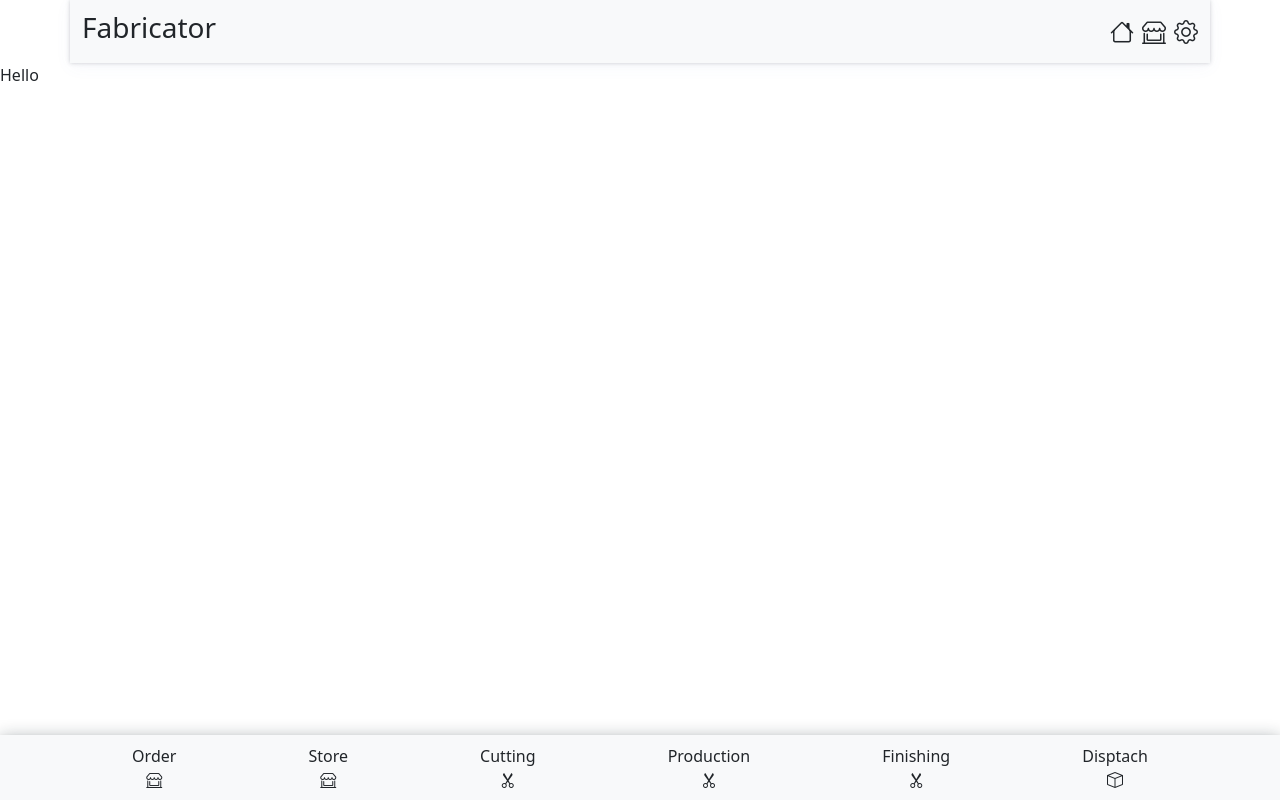
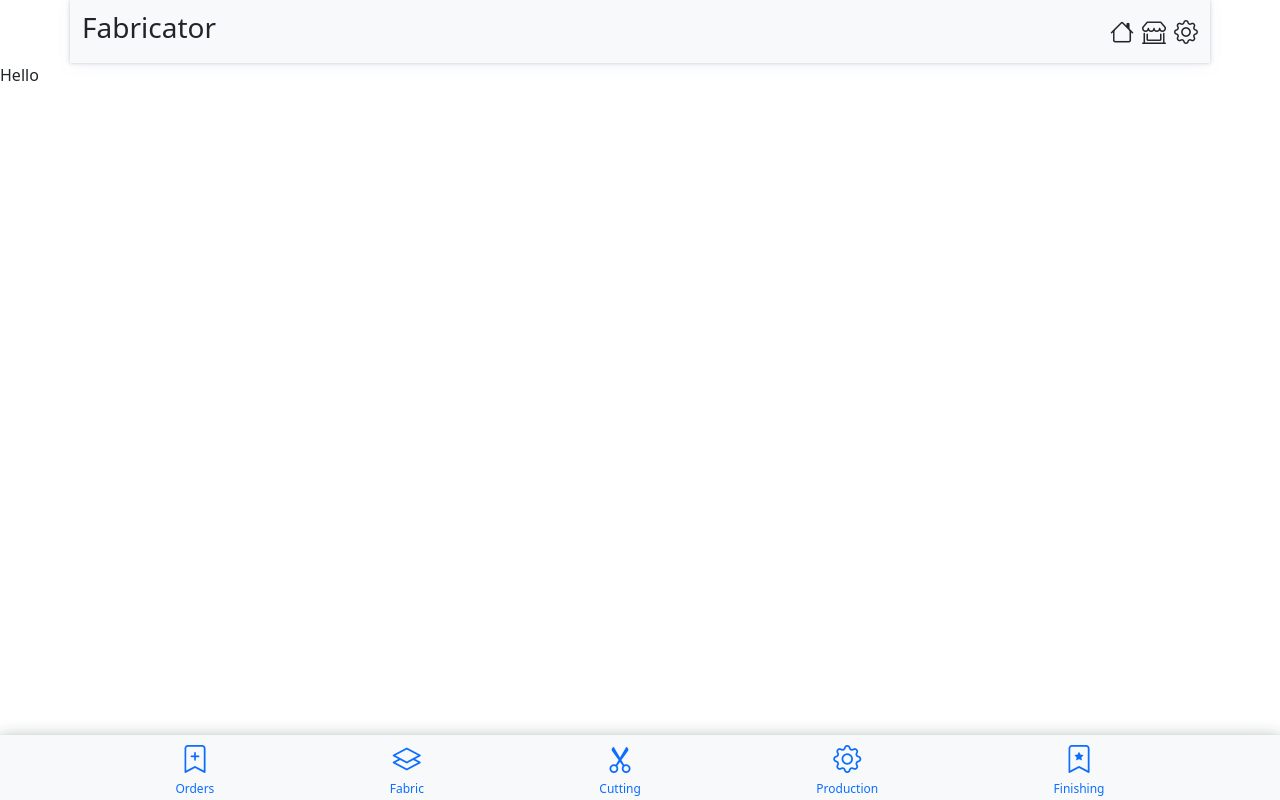
Before and after one commit to Abhishekfpaipl/production, a Vue app: page / in a window 1280 px wide. Built offline with nearby package versions, Linux system fonts and the light colour scheme.

Commit message:
bottom nav changes

```diff
--- a/src/components/navbar/BottomNav.vue
+++ b/src/components/navbar/BottomNav.vue
@@ -2,50 +2,47 @@
     <div class="d-flex justify-content-evenly align-items-center bg-light w-100"
         style="position:fixed;bottom: 0;height:65px;box-shadow: rgba(14, 30, 37, 0.12) 0px 2px 4px 0px, rgba(14, 30, 37, 0.32) 0px 2px 16px 0px;">
 
-        <router-link to="/order/new" :class="{ 'text-danger': currentRoute === 'Order-New' }" class="text-decoration-none text-dark">
+        <router-link to="/order/new" :class="{ 'text-danger': currentRoute === 'Order-New' }"
+            class="text-decoration-none">
             <div class="d-flex flex-column align-items-center">
-                <p class="m-0">Order</p>
-                <i class="bi bi-shop-window"></i>
+                <i class="bi bi-bookmark-plus fs-3"></i>
+                <p class="m-0" style="font-size:12px ;">Orders</p>
             </div>
         </router-link>
 
-        <router-link to="/store/inward" :class="{ 'text-danger': currentRoute === 'store-inward' }"
-            class="text-decoration-none text-dark">
+
+        <router-link to="/store/inward" :class="{ 'text-danger': currentRoute === 'Store-Inward' }"
+            class="text-decoration-none ">
 
             <div class="d-flex flex-column align-items-center">
-                <p class="m-0">Store</p>
-                <i class="bi bi-shop-window"></i>
+                <i class="bi bi-layers fs-3"></i>
+                <p class="m-0" style="font-size:12px ;">Fabric</p>
             </div>
         </router-link>
 
-        <router-link to="/cutting/order" :class="{ 'text-danger': currentRoute === 'Order' }"
-            class="text-decoration-none text-dark">
+        <router-link to="/cutting/order" :class="{ 'text-danger': currentRoute === 'Cutting-Order' }"
+            class="text-decoration-none ">
             <div class="d-flex flex-column align-items-center">
-                <p class="m-0">Cutting</p>
-                <i class="bi bi-scissors"></i>
+                <i class="bi bi-scissors fs-3"></i>
+                <p class="m-0" style="font-size:12px ;">Cutting</p>
             </div>
         </router-link>
 
-        <router-link to="/production/order" :class="{ 'text-danger': currentRoute === 'production-order' }"
-            class="text-decoration-none text-dark">
+        <router-link to="/production/order" :class="{ 'text-danger': currentRoute === 'Production-Order' }"
+            class="text-decoration-none ">
             <div class="d-flex flex-column align-items-center">
-                <p class="m-0">Production</p>
-                <i class="bi bi-scissors"></i>
+                <i class="bi bi-gear fs-3"></i>
+                <p class="m-0" style="font-size:12px ;">Production</p>
             </div>
         </router-link>
 
-        <router-link to="/finishing/order" :class="{ 'text-danger': currentRoute === 'finishing-order' }"
-            class="text-decoration-none text-dark">
+        <router-link to="/finishing/order" :class="{ 'text-danger': currentRoute === 'Finishing-Order' }"
+            class="text-decoration-none ">
             <div class="d-flex flex-column align-items-center">
-                <p class="m-0">Finishing</p>
-                <i class="bi bi-scissors"></i>
+                <i class="bi bi-bookmark-star fs-3"></i>
+                <p class="m-0" style="font-size:12px ;">Finishing</p>
             </div>
         </router-link>
-
-        <div class="d-flex flex-column align-items-center">
-            <p class="m-0">Disptach</p>
-            <i class="bi bi-box"></i>
-        </div>
 
     </div>
 </template>
--- a/src/components/production/ProductionLinks.vue
+++ b/src/components/production/ProductionLinks.vue
@@ -1,25 +1,27 @@
 <template>
     <div class="nav nav-tabs py-2 d-flex overflow-x-scroll flex-nowrap ws-nowarp align-items-center"
-        style="font-size: 10px; height: 63px; font-weight: 500;"
-        id="nav-tab" role="tablist">
-        <router-link class="nav-link ws-nowarp" :to="{ name: 'Production-Order' }"
+        style="font-size: 10px; height: 63px; font-weight: 500;" id="nav-tab" role="tablist">
+
+        <RouterLink class="nav-link ws-nowarp" :to="{ name: 'Production-Order' }"
             :class="currentRouteName('Production-Order') ? 'active' : ''">Order
-        </router-link>
+        </RouterLink>
+
+
 
         <router-link class="nav-link ws-nowarp" :to="{ name: 'Production-Stiching-Single' }"
             :class="currentRouteName('Production-Stiching-Single') ? 'active' : ''">Stiching</router-link>
 
         <router-link class="nav-link ws-nowarp " :to="{ name: 'Production-Job-Threading' }"
-            :class="currentRouteName ('Production-Job-Threading') ? 'active' : ''">Job
+            :class="currentRouteName('Production-Job-Threading') ? 'active' : ''">Job
             Work</router-link>
 
-         <router-link class="nav-link ws-nowarp " :to="{name:'Production-Material-One'}"
+        <router-link class="nav-link ws-nowarp " :to="{ name: 'Production-Material-One' }"
             :class="currentRouteName('Production-Material-One') ? 'active' : ''">Material</router-link>
 
-          <router-link class="nav-link ws-nowarp " :to="{name:'Production-Overheads'}"
+        <router-link class="nav-link ws-nowarp " :to="{ name: 'Production-Overheads' }"
             :class="currentRouteName('Production-Overheads') ? 'active' : ''">Overheads</router-link>
 
-        <router-link class="nav-link ws-nowarp " :to="{name:'Production-Finishing'}"
+        <router-link class="nav-link ws-nowarp " :to="{ name: 'Production-Finishing' }"
             :class="currentRouteName('Production-Finishing') ? 'active' : ''">Finishing</router-link>
 
     </div>
--- a/src/router/index.js
+++ b/src/router/index.js
@@ -42,17 +42,17 @@ const routes = [
     children: [
       {
         path: 'inward',
-        name: 'store-inward',
+        name: 'Store-Inward',
         component: () => import('@/components/store/InwardPage.vue'),
       },
       {
         path: 'store',
-        name: 'store-store',
+        name: 'Store-Store',
         component: () => import('@/components/store/StorePage.vue'),
       },
       {
         path: 'cutting',
-        name: 'store-cutting',
+        name: 'Store-Cutting',
         component: () => import('@/components/store/CuttingPage.vue')
       },
     ]
@@ -63,17 +63,17 @@ const routes = [
     children:[
       {
         path:'order',
-        name:'Order',
+        name:'Cutting-Order',
         component:() => import('@/components/cutting/OrderPage.vue')
       },
       {
         path:'cutting',
-        name:'cutting-cutting',
+        name:'Cutting-Cutting',
         component:() => import('@/components/cutting/CuttingPage.vue')
       },
       {
         path:'production',
-        name:'cutting-production',
+        name:'Cutting-Production',
         component:() => import('@/components/cutting/ProductionPage.vue')
       },
     ]
--- a/src/store/index.js
+++ b/src/store/index.js
@@ -248,7 +248,7 @@ export default createStore({
     stiching: [
       {
         id: 1,
-        img: 'img/order/12.jpg',
+        img: 'img/order/12.png',
         name: 'Aman Solanki',
         style: '23188',
         qty: '100',
```
Also changed, not shown: src/components/orders/ReadyPage.vue (line endings or trailing spaces).
